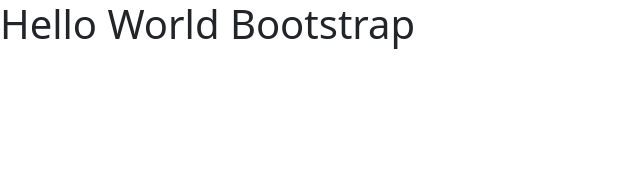
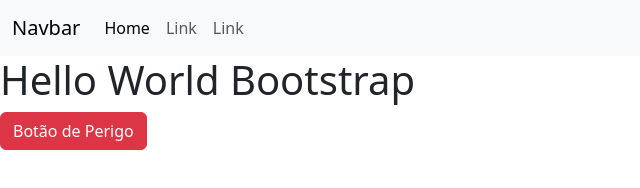
Before and after one commit to MaferRs/curso_bootstrap, a plain HTML site: page 1_intro/index.html in a window 1280 px wide. Shown: the whole page, without its empty margins (0-640 px from the left). Drawn offline with nearby package versions, Linux system fonts and the light colour scheme.

Commit message:
primeiros exemplos de código em bootstrap

```diff
--- a/1_intro/index.html
+++ b/1_intro/index.html
@@ -14,7 +14,31 @@
 </head>
 
 <body>
+    <nav class="navbar navbar-expand-lg bg-body-tertiary">
+        <div class="container-fluid">
+            <a class="navbar-brand" href="#">Navbar</a>
+            <button class="navbar-toggler" type="button" data-bs-toggle="collapse"
+                data-bs-target="#navbarSupportedContent" aria-controls="navbarSupportedContent" aria-expanded="false"
+                aria-label="Toggle navigation">
+                <span class="navbar-toggler-icon"></span>
+            </button>
+            <div class="collapse navbar-collapse" id="navbarSupportedContent">
+                <ul class="navbar-nav me-auto mb-2 mb-lg-0">
+                    <li class="nav-item">
+                        <a class="nav-link active" aria-current="page" href="#">Home</a>
+                    </li>
+                    <li class="nav-item">
+                        <a class="nav-link" href="#">Link</a>
+                    </li>
+                    <li class="nav-item">
+                        <a class="nav-link" href="#">Link</a>
+                    </li>
+                </ul>
+            </div>
+        </div>
+    </nav>
     <h1>Hello World Bootstrap</h1>
+    <button class="btn btn-danger">Botão de Perigo</button>
 </body>
 
 </html>
```
